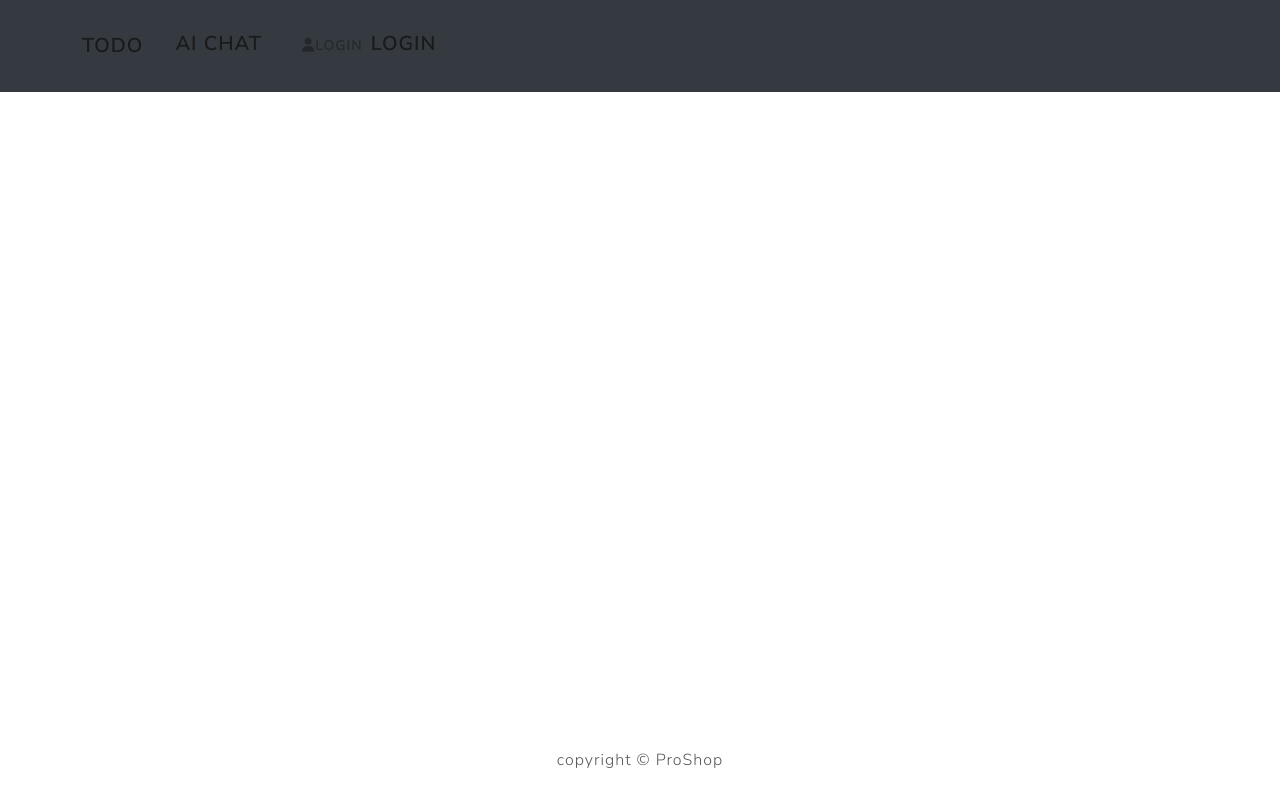
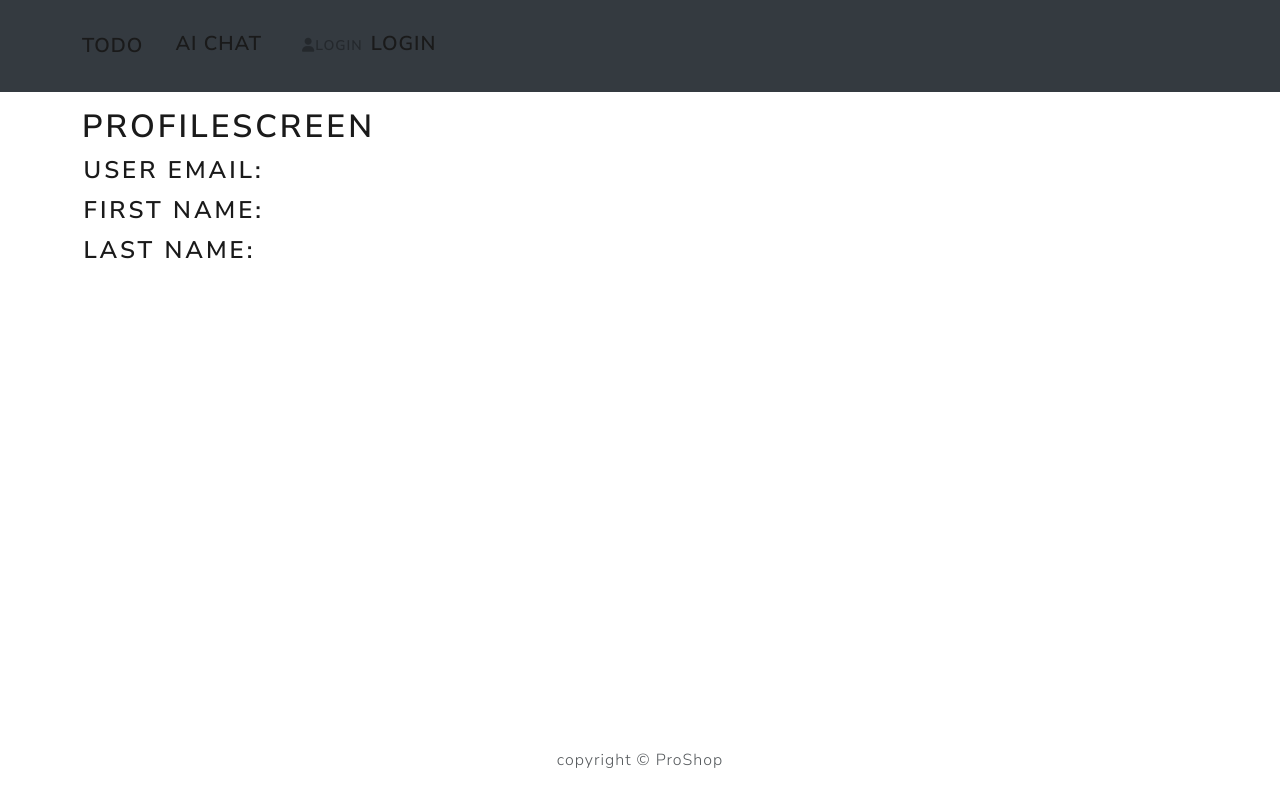
Before and after one commit to pavlicic1marko/assistant--webapp, a React (Create React App) app: page /profile in a window 1280 px wide. Built offline with nearby package versions, Linux system fonts and the light colour scheme.

Commit message:
adding basic profile page

```diff
--- a/src/App.js
+++ b/src/App.js
@@ -6,6 +6,7 @@ import {Container} from 'react-bootstrap'
 import {BrowserRouter as Router, Route, Routes} from 'react-router-dom'
 import LoginScreen from './screens/LoginScreen';
 import RegisterScreens from './screens/RegisterScreens';
+import ProfileScreen from './screens/ProfileScreen';
 
 function App() {
   return (
@@ -18,6 +19,7 @@ function App() {
               <Route path='/login' element={<LoginScreen/>} />
               <Route path='/register' element={<RegisterScreens/>} />
               <Route path='/product/:id' element={<ProductScreen/>} />
+              <Route path='/profile' element={<ProfileScreen/>} />
             </Routes>
 
           </Container>
--- /dev/null
+++ b/src/screens/ProfileScreen.js
@@ -0,0 +1,14 @@
+import React from 'react'
+
+function ProfileScreen() {
+  return (
+    <div>
+        <h1>ProfileScreen</h1>
+        <h3>user email:</h3>
+        <h3>first name:</h3>
+        <h3>last name:</h3>
+    </div>
+  )
+}
+
+export default ProfileScreen
```
